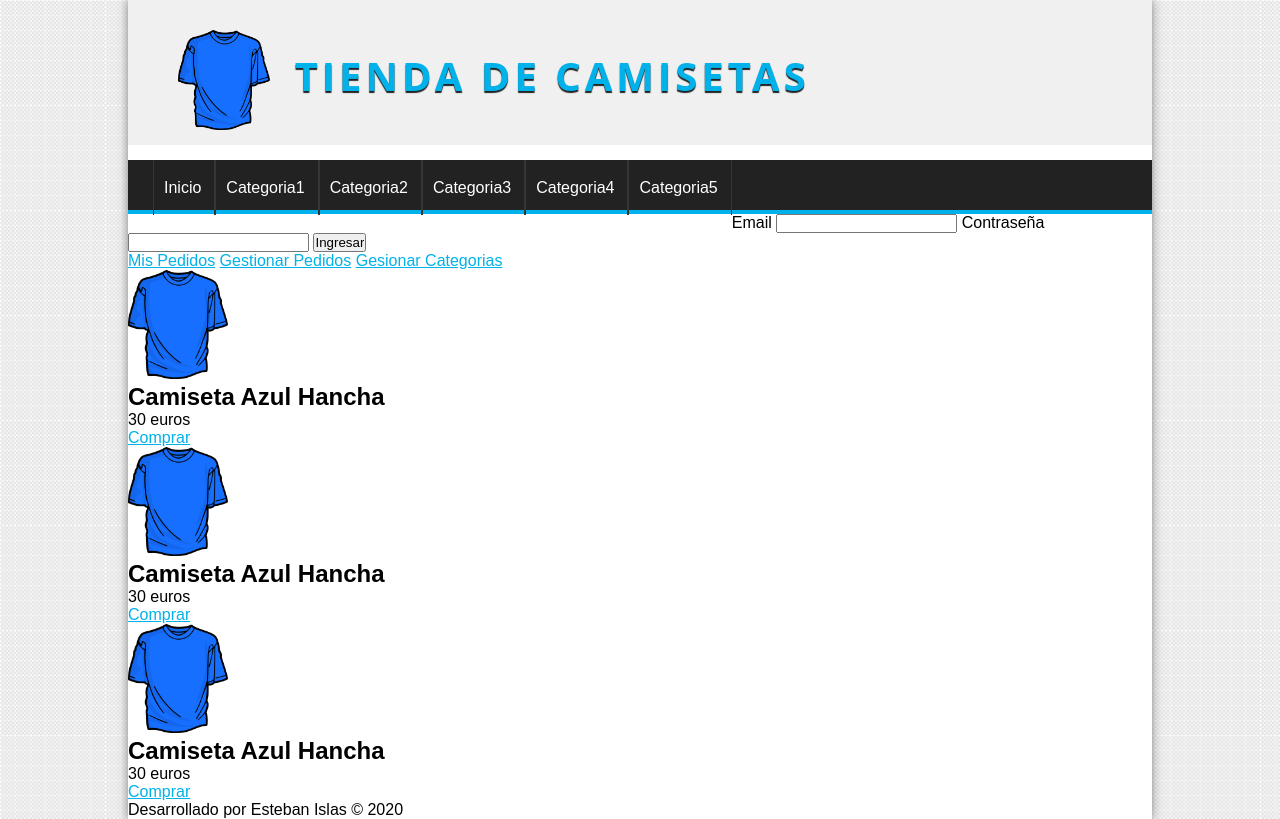
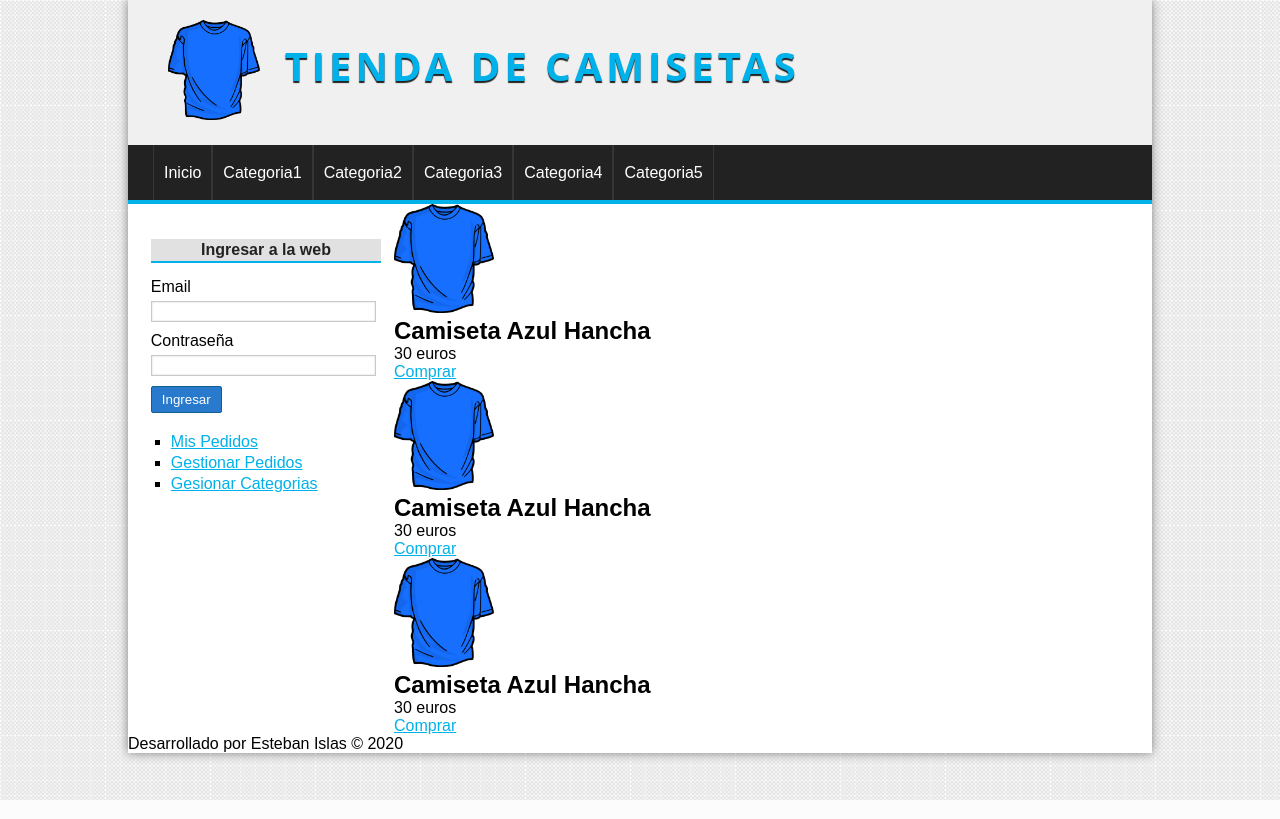
Before and after one commit to EstebanIslas/Proyecto_PHP_POO, a PHP site: page / in a window 1280 px wide. Run offline with PHP 8.4, Linux system fonts and the light colour scheme.

Commit message:
Maquetado de Lateral Aside

```diff
--- a/assets/css/styles.css
+++ b/assets/css/styles.css
@@ -2,12 +2,12 @@
 
 *{
     padding: 0px;
-    margin: 0px;
+    margin: 0px; /*Margenes exactos*/
     font-family: sans-serif, Helvetica, Arial;
 }
 
 body{
-    background: url(../img/bg.png);
+    background: url(../img/bg.png); /*Imagen de Fondo*/
 }
 
 
@@ -15,12 +15,12 @@ a{
     color: #01b1ea;
 }
 
-a:visited{
+a:visited{ /*Para que los enlaces nunca cambien de color*/
     color: #01b1ea;
 }
 
 a:hover{
-    color: #555555;
+    color: #555555; /*Cuando el usuario pasa por encima de a*/
 }
 
 /*Container*/
@@ -39,7 +39,7 @@ a:hover{
 }
 
 #logo{
-    padding: 30px;
+    padding: 20px;
     margin-left: 20px;
     float: left;
 
@@ -56,7 +56,7 @@ a:hover{
     font-size: 40px;
     letter-spacing: 4px;
     font-family: 'Open Sans', 'Helvetica Neue';
-    text-transform: uppercase;
+    text-transform: uppercase; /*Poner en mayusculas*/
     color: #01B1EA;
     font-weight: bold;
     text-decoration: none;
@@ -71,13 +71,14 @@ a:hover{
     clear: both;
     background: #222222;
     color: white;
-    height: 50px;
+    height: 55px;
     border-bottom: 4px solid #01b1ea;
 
 }
 
 #menu ul{
     list-style: none;
+    text-decoration: none;
     margin: 0px auto;
     margin-left: 25px;
 }
@@ -93,7 +94,7 @@ a:hover{
     color: white;
     text-decoration: none;
     padding-left: 10px;
-    padding-right: 13px;
+    padding-right: 10px;
     transition: all 300ms;
 }
 
@@ -105,6 +106,114 @@ a:hover{
     background: #01b1ea;
 }
 
+/*Content*/
+#content{
+    margin: 0px auto;
+    overflow: hidden; /*ocultar lo que sobresalga*/
+    background: white;
+}
+
+/*Barra Lateral*/
+#lateral{
+    width: 25%;
+    min-height: 500px;
+    float: left;
+    margin-top: 20px;
+    margin-left: 10px;
+}
+
+#lateral .block_aside{
+    display: block;
+    width: 90%;
+    margin: 5px auto;
+    padding: 10px;
+}
+
+#lateral h3{
+    display: block;
+    color: #222222;
+    width: 100%;
+    text-align: center;
+    padding-top: 2px;
+    padding-bottom: 2px;
+    margin-bottom: 15px;
+    font-size: 16px;
+    font-weight: bold;
+    background: #e1e1e1;
+    border-bottom: 2px solid #01b1ea;
+}
+
+/*Forms*/
+
+
+
+label,
+input[type='text'],
+input[type='password'],
+input[type='email'],
+select{
+    display: block;
+    width: 95%;
+    margin-top: 2px;
+    margin-bottom: 5px;
+}
+
+
+
+input[type='text'],
+input[type='password'],
+input[type='email'],
+select{
+    border: 1px solid #c9c9c9;
+    box-shadow: 0px 0px 2px #cccccc inset;
+    background: white;
+    padding: 2px;
+    color: gray;
+    transition: all 300ms;
+}
+
+input[type='text']:focus,
+input[type='password']:focus,
+input[type='email']:focus{
+    border: 1px solid #1579b5;
+    color: black;
+}
+
+input[type='button'],
+input[type='submit'],
+button{
+    display: block;
+    border-radius: 2px;
+    width: auto;
+    padding: 5px;
+    padding-left: 10px;
+    padding-right: 10px;
+    color: white;
+    background: #2979cd;
+    border: 1px solid #11608e;
+    cursor: pointer;
+}
+
+label,
+input[type='button'],
+input[type='submit'],
+button{
+    display: block;
+    margin-top: 10px;
+}
+
+#lateral ul{
+    margin-top: 20px;
+    margin-bottom: 20px;
+}
+
+#lateral ul li{
+    list-style: square;
+    margin-left: 20px;
+    margin-top: 3px;
+    margin-bottom: 3px;
+}
+
 /*Productos*/
 .product img{
     width: 100px;
--- a/index.php
+++ b/index.php
@@ -53,6 +53,7 @@
                 <!--Barra Lateral-->
                 <aside id="lateral">
                     <div id="login" class="block_aside">
+                        <h3>Ingresar a la web</h3>
                         <form action="#" method="POST">
                             <label for="email">Email</label>
                             <input type="email" name="email">
@@ -61,12 +62,14 @@
 
                             <input type="submit" value="Ingresar">
                         </form>
-                        <a href="#">Mis Pedidos</a>
-                        <a href="#">Gestionar Pedidos</a>
-                        <a href="#">Gesionar Categorias</a>
+                        <ul>
+                            <li><a href="#">Mis Pedidos</a></li>
+                            <li><a href="#">Gestionar Pedidos</a></li>
+                            <li><a href="#">Gesionar Categorias</a></li>
+                        </ul>
                     </div>
                 </aside>
-            </div>
+
 
                 <!--Contenido Central-->
 
@@ -93,7 +96,7 @@
                         <a href="">Comprar</a>
                     </div>
                 </div>
-
+            </div>
             <!--Pie de Pagina-->
             <footer id="footer">
                 <p>Desarrollado por Esteban Islas &copy; <?=date('Y');?></p>
```
Lines whose indentation alone changed are shown as unchanged.
